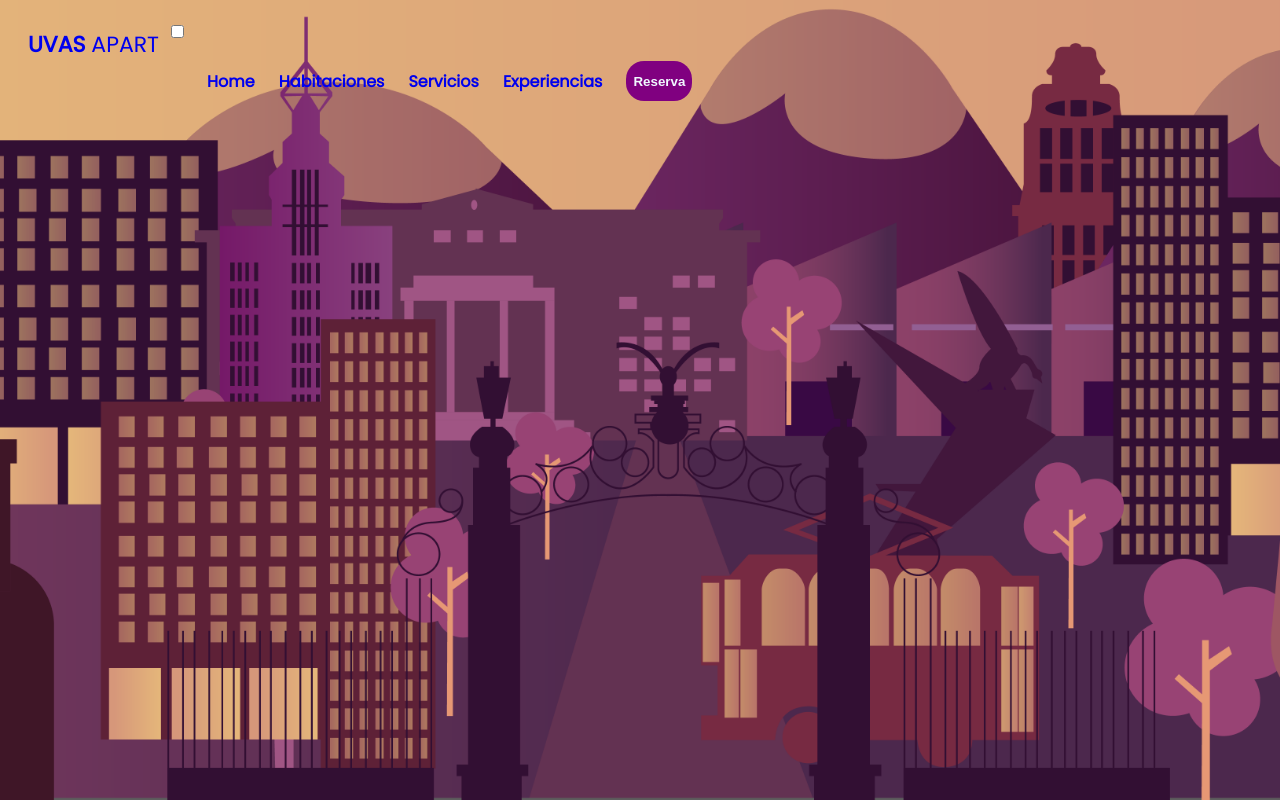
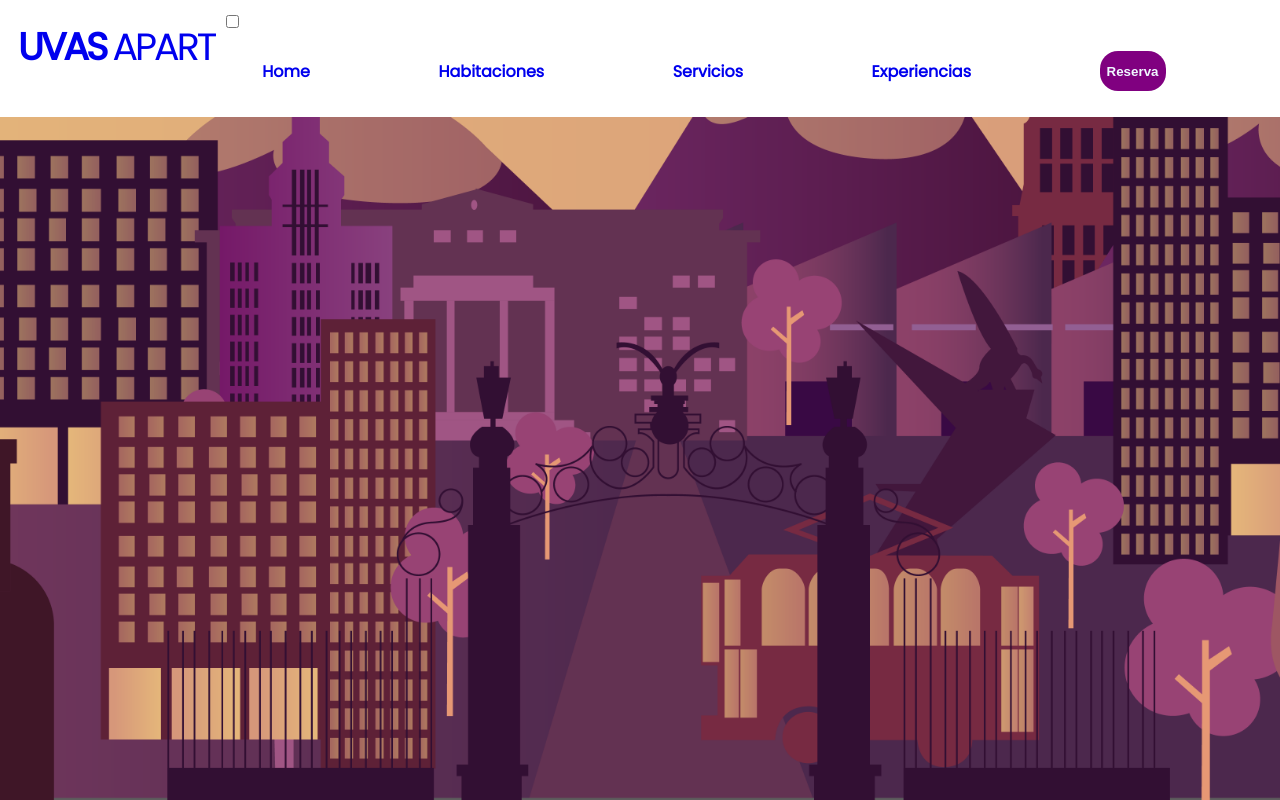
Before and after one commit to ortizfram/uvasapart, a plain HTML site: page index.html in a window 1280 px wide. Drawn offline with Linux system fonts and the light colour scheme.

Commit message:
nav bar2

```diff
--- a/styles.css
+++ b/styles.css
@@ -22,7 +22,9 @@ body {
 }
 
 nav {
-  padding: 20px;
+  width: 100vw;
+  padding: 10px;
+  background-color: #fff;
 }
 
 .logo {
@@ -35,8 +37,8 @@ nav {
   text-decoration: none;
   text-transform: uppercase;
   font-weight: 900;
-  font-size: 22px;
-  letter-spacing: 0px;
+  font-size: 38px;
+  letter-spacing: -3px;
 }
 .logo a span {
   font-weight: 200;
@@ -53,6 +55,10 @@ a {
   display: flex;
   gap: 1.5rem;
   align-items: center;
+}
+
+.nav-info li {
+  flex-grow: 1;
 }
 
 .nav-info a {
@@ -73,6 +79,6 @@ button {
 }
 
 button:hover {
-    background-color: #fff;
-    color: blueviolet;
+  background-color: #fff;
+  color: blueviolet;
 }
```
